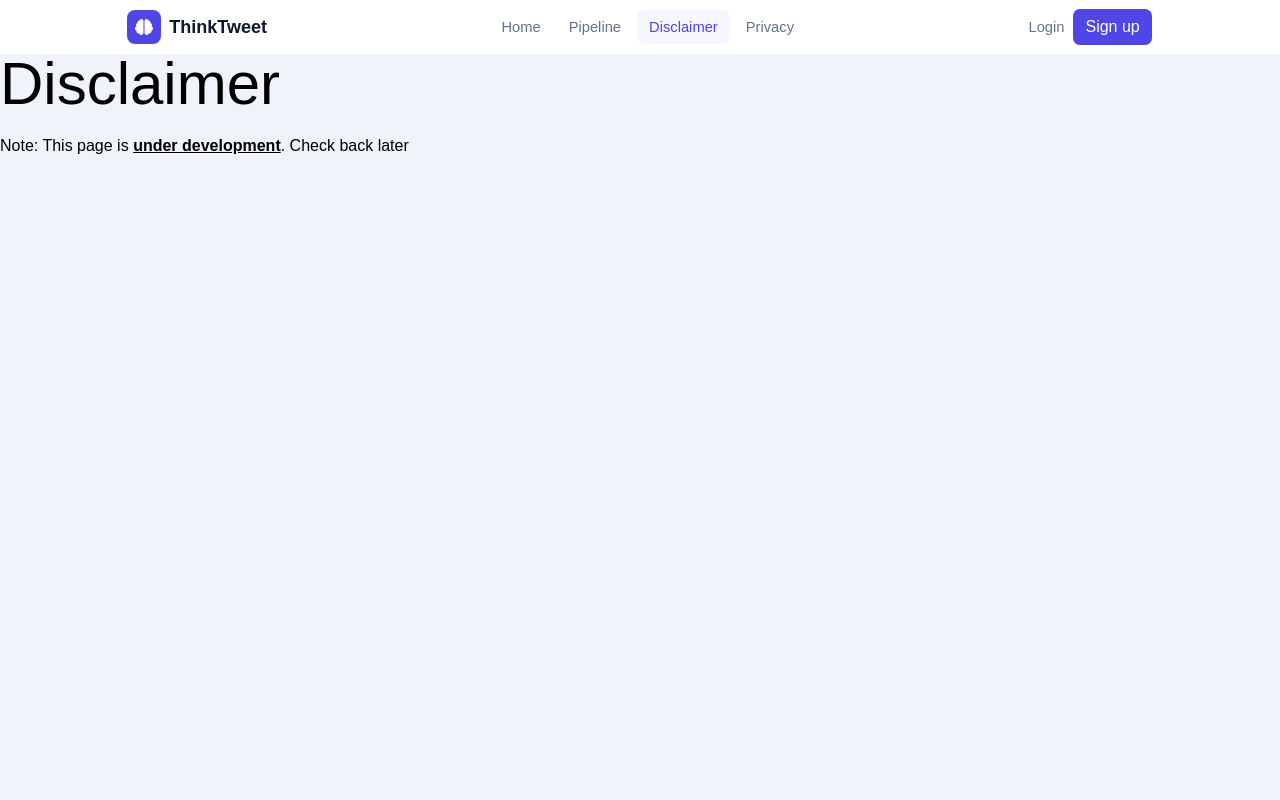
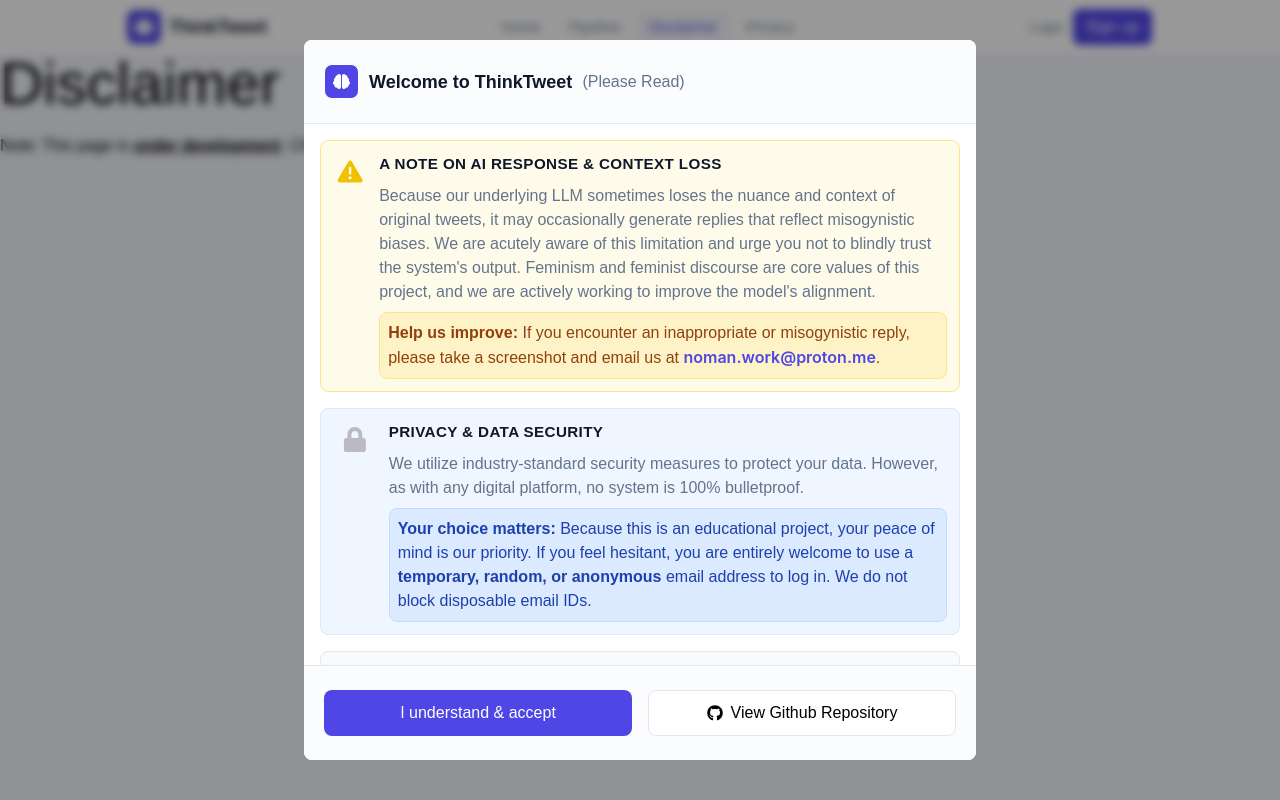
Before and after one commit to noman-codes1/ThinkTweet, a React (Vite) app in the folder frontend/: page /disclaimer in a window 1280 px wide. Shown: the top 800 px of the page. Built offline with nearby package versions, Linux system fonts and the light colour scheme; no server answers.

Commit message:
feat(popup): add disclaimer modal for LLM context, privacy & security, and open source notices

```diff
--- a/frontend/src/App.jsx
+++ b/frontend/src/App.jsx
@@ -15,8 +15,9 @@
 import Privacy from "./pages/Privacy";
 import Disclaimer from "./pages/Disclaimer";
 import Logout from "./features/logout/Logout";
-import { use } from "react";
+import { use, useState } from "react";
 import { AuthContext } from "./utils/AuthProvider";
+import DisclaimerPopup from "./features/popup/DisclaimerPopup";
 
 const App = () => {
   //getting the route name
@@ -38,11 +39,15 @@
   //get the value from the auth context
   const auth = use(AuthContext);
 
+  //showing disclaimer popup-up
+  const [showDisclaimerPopup, setShowDisclaimerPopup] = useState(true)
+
   return (
     <>
       {/* #tip: Use better structure to scale it well */}
       {expectedRoute.find((elem) => elem === routeName.pathname) ? (
         <div>
+          {showDisclaimerPopup && <DisclaimerPopup functionToCloseDisclaimer={setShowDisclaimerPopup}/>}
           <Navbar />
           <Sidebar />
           <ScrollToTop />
--- /dev/null
+++ b/frontend/src/features/popup/DisclaimerPopup.jsx
@@ -0,0 +1,79 @@
+import React from "react";
+import AIDisclaimer from "./components/AIDisclaimer";
+import PrivacyAndSecurity from "./components/PrivacyAndSecurity";
+import OpenSourceNotes from "./components/OpenSourceNotes";
+import { FaBrain } from "react-icons/fa";
+import { FaGithub } from "react-icons/fa";
+
+// writing the custom css for disclaimer
+const container = "flex gap-3 border rounded-lg p-3 max-phone:border-none max-phone:p-0";
+const heading =
+  "uppercase tracking-wide font-bold mb-2 text-[95%] text-brand-primary";
+const paraOne = "mb-2 text-base text-brand-secondary max-phone:tracking-wide";
+const innerContainer = "border p-2 rounded-lg";
+const highlightInPara = "font-semibold";
+
+const DisclaimerPopup = ({ functionToCloseDisclaimer }) => {
+  return (
+    <div className="fixed inset-0 bg-black/40 backdrop-blur-xs z-500 flex justify-center items-center">
+
+      {/* #tip: figure out more about flex & flex-col results in creating a perfect container even though it's just a flex container*/}
+      <div className="bg-white rounded-lg h-[90%] w-2xl flex flex-col max-xl:h-115 max-lg:h-180 max-md:w-md max-md:h-[80%] max-phone:w-[95%] max-phone:h-[85%]">
+        {/* Header */}
+        <div className="flex items-center gap-2.5 px-5 py-6 border-b border-b-brand-fourth bg-[#fbfcfd] rounded-t-lg max-phone:p-3">
+          <FaBrain
+            className="p-2 border rounded-lg text-white bg-brand-tertionary"
+            size={35}
+          />
+          <h1 className="text-lg text-brand-primary font-semibold">
+            Welcome to ThinkTweet
+          </h1>
+          <p className="text-brand-secondary max-phone:hidden">(Please Read)</p>
+        </div>
+
+        {/* Components to call */}
+        <div className="h-full overflow-y-scroll scrollbar-none p-4 bg-white">
+          <AIDisclaimer
+            containerAI={container}
+            headingAI={heading}
+            paraOneAI={paraOne}
+            innerContainerAI={innerContainer}
+            highlightParaAI={highlightInPara}
+          />
+          <PrivacyAndSecurity
+            containerPS={container}
+            headingPS={heading}
+            paraOnePS={paraOne}
+            innerContainerPS={innerContainer}
+            highlightParaPS={highlightInPara}
+          />
+          <OpenSourceNotes
+            containerOPS={container}
+            headingOPS={heading}
+            paraOneOPS={paraOne}
+          />
+        </div>
+
+        {/* Buttons to take action */}
+        <div className="border-t border-t-brand-fourth bg-[#fbfcfd] px-5 py-6 grid grid-cols-2 gap-4 rounded-b-lg max-phone:grid-cols-1 max-phone:p-3 max-phone:gap-2">
+          <button
+            onClick={() => functionToCloseDisclaimer(false)}
+            className="py-2.5 rounded-lg text-white bg-brand-tertionary hover:bg-brand-tertionary-hover hover:cursor-pointer"
+          >
+            I understand & accept
+          </button>
+          <a
+            href="https://github.com/noman-codes1/ThinkTweet"
+            target="blank"
+            className="py-2.5 flex items-center justify-center gap-2 border rounded-lg border-brand-fourth bg-white hover:cursor-pointer hover:bg-[#f8fafc]"
+          >
+            <FaGithub />
+            View Github Repository
+          </a>
+        </div>
+      </div>
+    </div>
+  );
+};
+
+export default DisclaimerPopup;
--- /dev/null
+++ b/frontend/src/features/popup/components/AIDisclaimer.jsx
@@ -0,0 +1,47 @@
+import React from "react";
+import { FaTriangleExclamation } from "react-icons/fa6";
+import { twMerge } from "tailwind-merge";
+
+const AIDisclaimer = ({
+  containerAI,
+  headingAI,
+  paraOneAI,
+  innerContainerAI,
+  highlightParaAI,
+}) => {
+  return (
+    <div className={twMerge(containerAI, "border-[#fde68a] bg-[#fffbeb] max-phone:bg-transparent")}>
+      <FaTriangleExclamation
+        className="w-40 mt-1.5 max-phone:w-60"
+        size={25}
+        color="#f0c100"
+      />
+      <div>
+        <h2 className={headingAI}>A note on AI response & context loss</h2>
+        <p className={paraOneAI}>
+          Because our underlying LLM sometimes loses the nuance and context of
+          original tweets, it may occasionally generate replies that reflect
+          misogynistic biases. We are acutely aware of this limitation and urge
+          you not to blindly trust the system's output. Feminism and feminist
+          discourse are core values of this project, and we are actively working
+          to improve the model's alignment.
+        </p>
+        <div
+          className={twMerge(innerContainerAI, "border-[#fde68a] bg-[#fef3c7]")}
+        >
+          <p className="text-[#92400e] max-phone:tracking-wide">
+            <span className={highlightParaAI}>Help us improve: </span>If you
+            encounter an inappropriate or misogynistic reply, please take a
+            screenshot and email us at{" "}
+            <span className={twMerge(highlightParaAI, "text-brand-tertionary font-sans hover:underline hover:cursor-pointer")}>
+              noman.work@proton.me
+            </span>
+            . {/* This is the ending dot of the paragraph */}
+          </p>
+        </div>
+      </div>
+    </div>
+  );
+};
+
+export default AIDisclaimer;
--- /dev/null
+++ b/frontend/src/features/popup/components/OpenSourceNotes.jsx
@@ -0,0 +1,38 @@
+import React from 'react'
+import { FaFileCode } from "react-icons/fa";
+import { twMerge } from 'tailwind-merge';
+
+const OpenSourceNotes = ({
+  containerOPS,
+  headingOPS,
+  paraOneOPS
+}) => {
+  return (
+    <div
+      className={twMerge(
+        containerOPS,
+        "mt-4 border-brand-fourth bg-[#f8fafc] max-phone:bg-transparent max-phone:mt-6",
+      )}
+    >
+      <FaFileCode className="w-25 mt-1.5 max-phone:w-30" color="#9a7473" size={28} />
+      <div>
+        <h2 className={headingOPS}>Open Source & Community Driven</h2>
+        <p className={paraOneOPS}>
+          Want to see how we built this?{" "}
+          <span className="text-brand-primary underline">
+            This entire project is open-source!
+          </span>{" "}
+          You can visit our GitHub repository to read the readme.md
+          documentation.
+        </p>
+        <p className="text-brand-secondary max-phone:tracking-wide">
+          We welcome community feedback: if you spot any security
+          vulnerabilities, architectural flaws, or general bugs, please point
+          them out so we can look into them immediately.
+        </p>
+      </div>
+    </div>
+  );
+};
+
+export default OpenSourceNotes
--- /dev/null
+++ b/frontend/src/features/popup/components/PrivacyAndSecurity.jsx
@@ -0,0 +1,44 @@
+import React from "react";
+import { FaLock } from "react-icons/fa";
+import { twMerge } from "tailwind-merge";
+
+const PrivacyAndSecurity = ({
+  containerPS,
+  headingPS,
+  paraOnePS,
+  innerContainerPS,
+  highlightParaPS,
+}) => {
+  return (
+    <div
+      className={twMerge(
+        containerPS,
+        "mt-4 border-[#dbeafe] bg-[#eff6ff] max-phone:bg-transparent max-phone:mt-6",
+      )}
+    >
+      <FaLock className="w-35 mt-1.5 max-phone:w-40" color="#bbb9c1" size={25} />
+      <div>
+        <h2 className={headingPS}>Privacy & Data Security</h2>
+        <p className={paraOnePS}>
+          We utilize industry-standard security measures to protect your data.
+          However, as with any digital platform, no system is 100% bulletproof.
+        </p>
+        <div
+          className={twMerge(innerContainerPS, "border-[#bfdbfe] bg-[#dbeafe]")}
+        >
+          <p className="text-[#1e40af] max-phone:tracking-wide">
+            <span className={highlightParaPS}>Your choice matters:</span>{" "}
+            Because this is an educational project, your peace of mind is our
+            priority. If you feel hesitant, you are entirely welcome to use a{" "}
+            <span className={highlightParaPS}>
+              temporary, random, or anonymous
+            </span>{" "}
+            email address to log in. We do not block disposable email IDs.
+          </p>
+        </div>
+      </div>
+    </div>
+  );
+};
+
+export default PrivacyAndSecurity;
```
